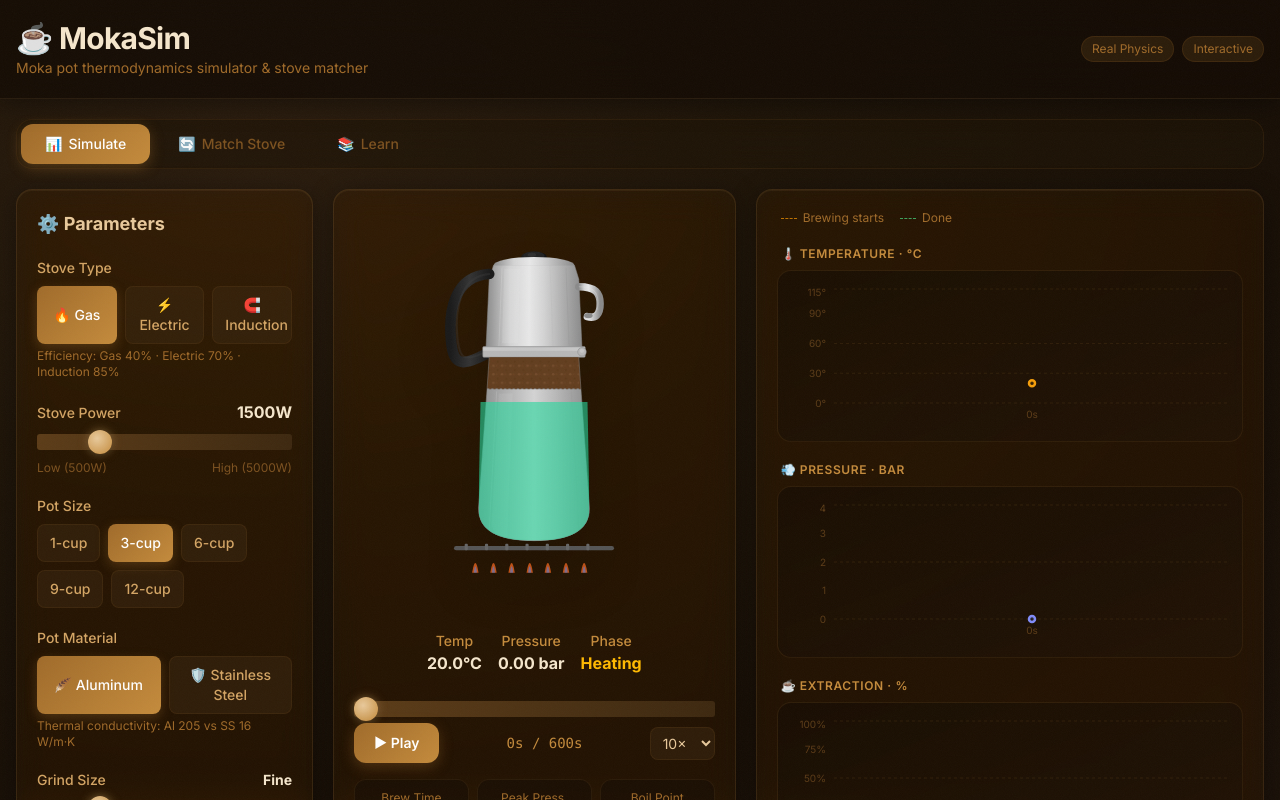
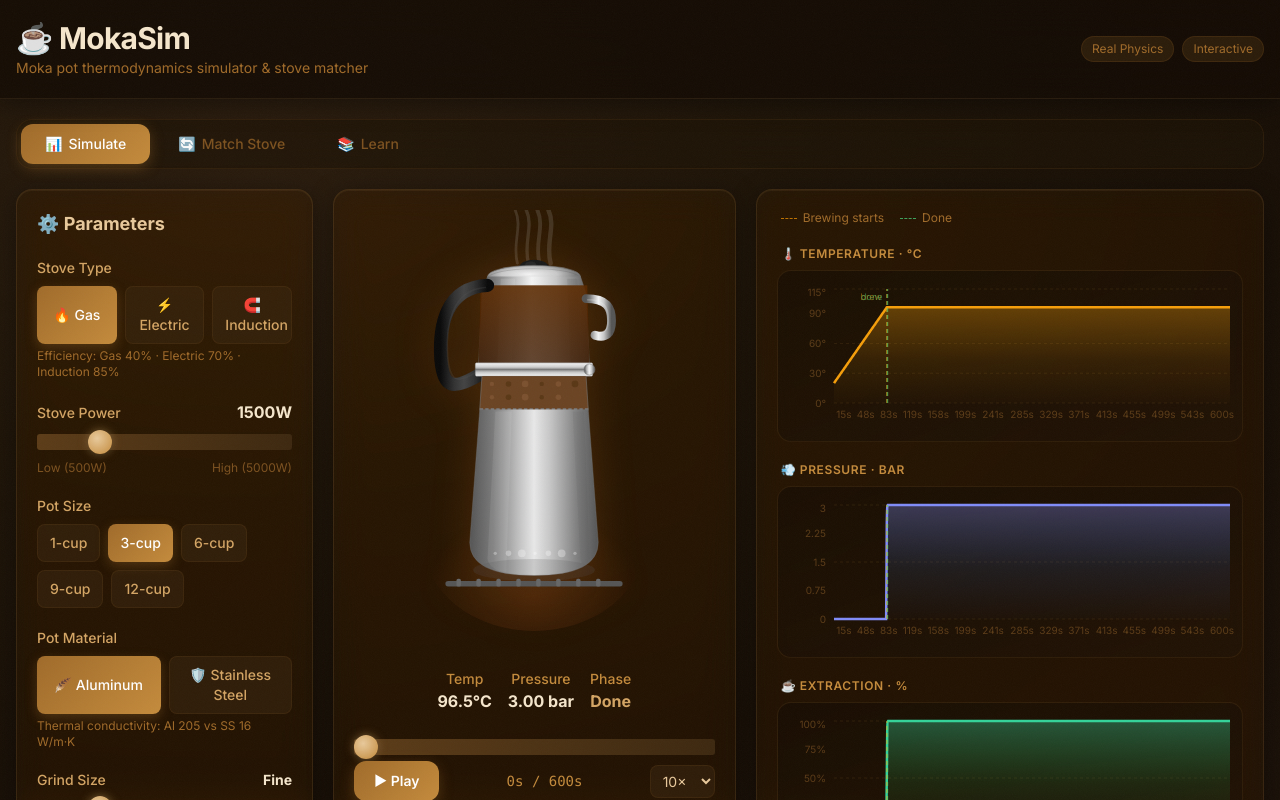
Before and after one commit to tarantellijacob3-Alfred/moka-pot-sim, a React (Vite) app: page / in a window 1280 px wide. Shown: the top 800 px of the page. Built offline with nearby package versions, Linux system fonts and the light colour scheme.

Commit message:
3D moka pot, charts show full data on load, better lighting/shadows

```diff
--- a/src/App.tsx
+++ b/src/App.tsx
@@ -29,12 +29,15 @@ export default function App() {
   const animRef = useRef<number | null>(null)
   const lastFrameRef = useRef<number>(0)
 
+  const [hasPlayed, setHasPlayed] = useState(false)
+
   // Run simulation when params change
   useEffect(() => {
     const data = simulate(params)
     setSimData(data)
     setCurrentTime(0)
     setIsPlaying(false)
+    setHasPlayed(false)
   }, [params])
 
   // Animation loop
@@ -68,14 +71,16 @@ export default function App() {
     }
   }, [isPlaying, animate])
 
-  const currentPoint = simData.find(p => p.time >= currentTime) || simData[simData.length - 1] || null
+  const maxTime = simData[simData.length - 1]?.time || 0
+  const displayTime = hasPlayed ? currentTime : maxTime
+  const currentPoint = simData.find(p => p.time >= displayTime) || simData[simData.length - 1] || null
   const brewTime = getBrewTime(simData)
   const peakPressure = getPeakPressure(simData)
   const bp = boilingPoint(params.altitude)
-  const maxTime = simData[simData.length - 1]?.time || 0
 
   const handlePlay = () => {
     if (currentTime >= maxTime) setCurrentTime(0)
+    setHasPlayed(true)
     setIsPlaying(!isPlaying)
   }
 
@@ -97,6 +102,7 @@ export default function App() {
         onChange={e => {
           setCurrentTime(Number(e.target.value))
           setIsPlaying(false)
+          setHasPlayed(true)
         }}
         className="w-full"
         style={{ margin: 0 }}
@@ -267,7 +273,7 @@ export default function App() {
             {/* Right: Charts */}
             <div className="lg:col-span-5">
               <div className="glass-panel rounded-2xl p-5">
-                <SimulationCharts data={simData} currentTime={currentTime} />
+                <SimulationCharts data={simData} currentTime={hasPlayed ? currentTime : maxTime} />
               </div>
             </div>
           </div>
--- a/src/components/MokaPotDiagram.tsx
+++ b/src/components/MokaPotDiagram.tsx
@@ -14,316 +14,288 @@ export default function MokaPotDiagram({ currentPoint, potMaterial }: Props) {
   const waterLevel = Math.max(0, 100 - extraction)
   const coffeeLevel = extraction
 
-  // Water color based on temperature
   const waterHue = Math.max(0, 200 - (temp / 100) * 200)
   const waterColor = `hsl(${waterHue}, 70%, 50%)`
 
   const showBubbles = temp > 85
   const showSteam = phase === 'brewing' || temp > 95
+  const isHot = temp > 70
 
-  // Material colors
-  const potBody = potMaterial === 'aluminum' ? '#b8b8b8' : '#707070'
-  const potLight = potMaterial === 'aluminum' ? '#d4d4d4' : '#909090'
-  const potDark = potMaterial === 'aluminum' ? '#8a8a8a' : '#505050'
-  const potShine = potMaterial === 'aluminum' ? '#e8e8e8' : '#a0a0a0'
+  // 3D material colors — richer gradients
+  const isAlu = potMaterial === 'aluminum'
+  const bodyMain = isAlu ? '#c8c8c8' : '#6a6a6a'
+  const bodyLight = isAlu ? '#e8e8e8' : '#999'
+  const bodyDark = isAlu ? '#7a7a7a' : '#3a3a3a'
+  const bodyShine = isAlu ? '#f4f4f4' : '#b0b0b0'
+  const bodyShadow = isAlu ? '#555' : '#222'
 
   return (
     <div className="flex flex-col items-center">
-      <svg viewBox="0 0 240 380" className="w-48 sm:w-56 md:w-64 drop-shadow-2xl">
+      <svg viewBox="0 0 260 400" className="w-52 sm:w-60 md:w-72" style={{ filter: isHot ? 'drop-shadow(0 0 20px rgba(255,140,50,0.15))' : 'drop-shadow(0 8px 24px rgba(0,0,0,0.4))' }}>
         <defs>
-          {/* Metallic gradient for pot body */}
-          <linearGradient id="potGradient" x1="0" y1="0" x2="1" y2="0">
-            <stop offset="0%" stopColor={potDark} />
-            <stop offset="25%" stopColor={potLight} />
-            <stop offset="45%" stopColor={potShine} />
-            <stop offset="60%" stopColor={potLight} />
-            <stop offset="100%" stopColor={potDark} />
+          {/* 3D body gradient — cylindrical highlight */}
+          <linearGradient id="body3d" x1="0" y1="0" x2="1" y2="0">
+            <stop offset="0%" stopColor={bodyShadow} />
+            <stop offset="15%" stopColor={bodyDark} />
+            <stop offset="35%" stopColor={bodyMain} />
+            <stop offset="48%" stopColor={bodyShine} />
+            <stop offset="55%" stopColor={bodyLight} />
+            <stop offset="70%" stopColor={bodyMain} />
+            <stop offset="90%" stopColor={bodyDark} />
+            <stop offset="100%" stopColor={bodyShadow} />
           </linearGradient>
-          <linearGradient id="potGradientDark" x1="0" y1="0" x2="1" y2="0">
-            <stop offset="0%" stopColor={potDark} />
-            <stop offset="30%" stopColor={potBody} />
-            <stop offset="50%" stopColor={potLight} />
-            <stop offset="70%" stopColor={potBody} />
-            <stop offset="100%" stopColor={potDark} />
+          {/* Darker version for lower chamber */}
+          <linearGradient id="body3dLower" x1="0" y1="0" x2="1" y2="0">
+            <stop offset="0%" stopColor={bodyShadow} />
+            <stop offset="18%" stopColor={bodyDark} />
+            <stop offset="40%" stopColor={bodyMain} />
+            <stop offset="50%" stopColor={bodyLight} />
+            <stop offset="62%" stopColor={bodyMain} />
+            <stop offset="85%" stopColor={bodyDark} />
+            <stop offset="100%" stopColor={bodyShadow} />
           </linearGradient>
-          {/* Lid knob gradient */}
-          <radialGradient id="knobGradient" cx="40%" cy="35%">
-            <stop offset="0%" stopColor="#333" />
-            <stop offset="100%" stopColor="#111" />
+          {/* Rim/band gradient — polished metal ring */}
+          <linearGradient id="rimGrad" x1="0" y1="0" x2="0" y2="1">
+            <stop offset="0%" stopColor={bodyShine} />
+            <stop offset="30%" stopColor={bodyMain} />
+            <stop offset="50%" stopColor={bodyDark} />
+            <stop offset="70%" stopColor={bodyMain} />
+            <stop offset="100%" stopColor={bodyShine} />
+          </linearGradient>
+          {/* Lid top ellipse — 3D curve */}
+          <radialGradient id="lidTop" cx="45%" cy="40%">
+            <stop offset="0%" stopColor={bodyShine} />
+            <stop offset="60%" stopColor={bodyMain} />
+            <stop offset="100%" stopColor={bodyDark} />
           </radialGradient>
-          {/* Handle gradient */}
-          <linearGradient id="handleGradient" x1="0" y1="0" x2="1" y2="0">
-            <stop offset="0%" stopColor="#1a1a1a" />
-            <stop offset="50%" stopColor="#333" />
-            <stop offset="100%" stopColor="#1a1a1a" />
+          {/* Knob */}
+          <radialGradient id="knob3d" cx="38%" cy="30%">
+            <stop offset="0%" stopColor="#555" />
+            <stop offset="50%" stopColor="#222" />
+            <stop offset="100%" stopColor="#0a0a0a" />
+          </radialGradient>
+          {/* Handle */}
+          <linearGradient id="handle3d" x1="0" y1="0" x2="1" y2="0">
+            <stop offset="0%" stopColor="#0a0a0a" />
+            <stop offset="30%" stopColor="#333" />
+            <stop offset="50%" stopColor="#444" />
+            <stop offset="70%" stopColor="#333" />
+            <stop offset="100%" stopColor="#0a0a0a" />
+          </linearGradient>
+          {/* Hot glow */}
+          <radialGradient id="hotGlow" cx="50%" cy="80%">
+            <stop offset="0%" stopColor="rgba(255,120,40,0.15)" />
+            <stop offset="100%" stopColor="rgba(255,120,40,0)" />
+          </radialGradient>
+          {/* Water gradient */}
+          <linearGradient id="waterGrad" x1="0" y1="0" x2="0" y2="1">
+            <stop offset="0%" stopColor={waterColor} stopOpacity="0.7" />
+            <stop offset="100%" stopColor={waterColor} stopOpacity="0.5" />
+          </linearGradient>
+          {/* Coffee gradient */}
+          <linearGradient id="coffeeGrad" x1="0" y1="0" x2="0" y2="1">
+            <stop offset="0%" stopColor="#5c2a00" stopOpacity="0.9" />
+            <stop offset="100%" stopColor="#3d1a00" stopOpacity="0.8" />
           </linearGradient>
         </defs>
 
+        {/* ====== HOT GLOW ====== */}
+        {isHot && <ellipse cx="130" cy="300" rx="100" ry="80" fill="url(#hotGlow)" />}
+
         {/* ====== STEAM ====== */}
         {showSteam && (
-          <g opacity="0.6">
-            {[0, 1, 2, 3, 4].map(i => (
+          <g>
+            {[0, 1, 2, 3].map(i => (
+              <path
+                key={i}
+                d={`M ${115 + i * 10} 48 C ${110 + i * 10} 30, ${120 + i * 10} 15, ${113 + i * 10} 0`}
+                fill="none"
+                stroke="rgba(255,255,255,0.12)"
+                strokeWidth={2.5 + i * 0.5}
+                strokeLinecap="round"
+              >
+                <animate
+                  attributeName="d"
+                  values={`M ${115 + i * 10} 48 C ${110 + i * 10} 30, ${120 + i * 10} 15, ${113 + i * 10} 0;M ${115 + i * 10} 48 C ${122 + i * 10} 28, ${108 + i * 10} 12, ${118 + i * 10} -5;M ${115 + i * 10} 48 C ${110 + i * 10} 30, ${120 + i * 10} 15, ${113 + i * 10} 0`}
+                  dur={`${2.2 + i * 0.5}s`}
+                  repeatCount="indefinite"
+                />
+                <animate attributeName="opacity" values="0.15;0.03;0.15" dur={`${2.2 + i * 0.5}s`} repeatCount="indefinite" />
+              </path>
+            ))}
+          </g>
+        )}
+
+        {/* ====== KNOB (bakelite) ====== */}
+        <ellipse cx="130" cy="52" rx="14" ry="6" fill="url(#knob3d)" />
+        <ellipse cx="130" cy="50" rx="12" ry="5" fill="#1a1a1a" />
+        <ellipse cx="127" cy="49" rx="5" ry="2.5" fill="#333" opacity="0.5" />
+
+        {/* ====== LID ====== */}
+        <ellipse cx="130" cy="60" rx="42" ry="10" fill="url(#lidTop)" stroke={bodyDark} strokeWidth="0.5" />
+        {/* Lid rim shadow */}
+        <ellipse cx="130" cy="62" rx="42" ry="9" fill="none" stroke={bodyShadow} strokeWidth="0.5" opacity="0.4" />
+
+        {/* ====== UPPER CHAMBER ====== */}
+        <path
+          d="M 88 60 L 83 75 L 80 140 L 180 140 L 177 75 L 172 60"
+          fill="url(#body3d)"
+          stroke={bodyDark}
+          strokeWidth="0.3"
+        />
+        {/* 3D highlight strip */}
+        <path d="M 100 62 L 97 138 L 110 138 L 113 62" fill={bodyShine} opacity="0.12" />
+        {/* Shadow strip right */}
+        <path d="M 160 62 L 163 138 L 172 138 L 169 62" fill={bodyShadow} opacity="0.15" />
+
+        {/* Coffee in upper chamber */}
+        {coffeeLevel > 0 && (
+          <>
+            <clipPath id="upperClip">
+              <path d="M 82 64 L 80 140 L 180 140 L 178 64 Z" />
+            </clipPath>
+            <rect
+              x="80" y={140 - (coffeeLevel / 100) * 72}
+              width="100" height={(coffeeLevel / 100) * 72}
+              fill="url(#coffeeGrad)"
+              clipPath="url(#upperClip)"
+            >
+              <animate attributeName="opacity" values="0.75;0.9;0.75" dur="2.5s" repeatCount="indefinite" />
+            </rect>
+          </>
+        )}
+
+        {/* ====== SPOUT ====== */}
+        <path
+          d="M 177 80 C 196 80 200 88 200 100 C 200 112 195 116 185 113"
+          fill="none"
+          stroke="url(#body3d)"
+          strokeWidth="8"
+          strokeLinecap="round"
+        />
+        {/* Spout highlight */}
+        <path
+          d="M 178 81 C 194 81 197 88 197 99 C 197 109 193 112 185 110"
+          fill="none"
+          stroke={bodyShine}
+          strokeWidth="1.5"
+          opacity="0.25"
+        />
+
+        {/* ====== HANDLE (bakelite, 3D) ====== */}
+        <path
+          d="M 88 68 C 50 70 44 105 46 135 C 48 160 56 164 82 148"
+          fill="none"
+          stroke="url(#handle3d)"
+          strokeWidth="12"
+          strokeLinecap="round"
+        />
+        {/* Handle inner shine */}
+        <path
+          d="M 86 70 C 56 72 50 104 52 132 C 54 155 60 158 80 145"
+          fill="none"
+          stroke="#555"
+          strokeWidth="1.5"
+          opacity="0.25"
+          strokeLinecap="round"
+        />
+
+        {/* ====== WAIST BAND ====== */}
+        <rect x="77" y="138" width="106" height="12" rx="1" fill="url(#rimGrad)" stroke={bodyDark} strokeWidth="0.3" />
+        {/* Band shine */}
+        <rect x="77" y="139" width="106" height="4" rx="1" fill={bodyShine} opacity="0.2" />
+        {/* Safety valve */}
+        <circle cx="180" cy="144" r="5" fill="url(#body3d)" stroke={bodyDark} strokeWidth="0.5" />
+        <circle cx="179" cy="143" r="2.5" fill={bodyShine} opacity="0.2" />
+
+        {/* ====== FILTER BASKET (grounds) ====== */}
+        <path
+          d="M 83 150 L 81 180 L 179 180 L 177 150"
+          fill="#6b4423"
+          stroke={bodyDark}
+          strokeWidth="0.5"
+        />
+        {/* Grounds texture */}
+        {[0,1,2,3,4,5,6,7,8,9,10].map(i => (
+          <circle key={i} cx={92 + (i % 6) * 15} cy={157 + Math.floor(i / 6) * 12} r={2 + (i % 3) * 0.5}
+            fill={i % 2 === 0 ? '#8B5E3C' : '#4a2c0a'} opacity="0.5" />
+        ))}
+        {/* Perforated plate */}
+        <line x1="81" y1="180" x2="179" y2="180" stroke={bodyDark} strokeWidth="2" strokeDasharray="3,2" />
+
+        {/* ====== LOWER CHAMBER ====== */}
+        <path
+          d="M 81 180 L 72 300 Q 72 330 130 330 Q 188 330 188 300 L 179 180"
+          fill="url(#body3dLower)"
+          stroke={bodyDark}
+          strokeWidth="0.3"
+        />
+        {/* 3D highlight strip on lower body */}
+        <path d="M 95 182 L 88 315 Q 90 325 105 327 L 110 182" fill={bodyShine} opacity="0.08" />
+        {/* Shadow on right of lower body */}
+        <path d="M 165 182 L 172 315 Q 175 325 180 315 L 175 182" fill={bodyShadow} opacity="0.1" />
+        {/* Bottom ellipse to show 3D roundness */}
+        <ellipse cx="130" cy="325" rx="55" ry="10" fill={bodyShadow} opacity="0.2" />
+
+        {/* Water */}
+        <clipPath id="lowerClip">
+          <path d="M 74 184 L 72 300 Q 72 330 130 330 Q 188 330 188 300 L 186 184 Z" />
+        </clipPath>
+        <rect
+          x="72" y={330 - (waterLevel / 100) * 140}
+          width="116" height={(waterLevel / 100) * 140}
+          fill="url(#waterGrad)"
+          clipPath="url(#lowerClip)"
+        />
+
+        {/* Bubbles */}
+        {showBubbles && (
+          <g clipPath="url(#lowerClip)">
+            {[0,1,2,3,4,5,6].map(i => (
+              <circle key={i} cx={95 + i * 12} cy={310} r={1.5 + (i % 3)}
+                fill="rgba(255,255,255,0.3)">
+                <animate attributeName="cy" values={`${310};${230};${310}`} dur={`${1 + i * 0.2}s`} repeatCount="indefinite" />
+                <animate attributeName="opacity" values="0.35;0;0.35" dur={`${1 + i * 0.2}s`} repeatCount="indefinite" />
+              </circle>
+            ))}
+          </g>
+        )}
+
+        {/* ====== STOVE ====== */}
+        <rect x="50" y="335" width="160" height="5" rx="2.5" fill="#555" />
+        {[0,1,2,3,4,5,6,7].map(i => (
+          <rect key={i} x={60 + i * 18} y="333" width="4" height="7" rx="1.5" fill="#666" />
+        ))}
+
+        {/* Flames */}
+        {phase !== 'done' && (
+          <g>
+            {[0,1,2,3,4,5,6,7].map(i => (
               <g key={i}>
                 <path
-                  d={`M ${105 + i * 8} 42 Q ${100 + i * 8} ${25 - i * 3} ${108 + i * 8} ${10 - i * 2}`}
-                  fill="none"
-                  stroke="rgba(255,255,255,0.2)"
-                  strokeWidth="3"
-                  strokeLinecap="round"
+                  d={`M ${65 + i * 16} 360 Q ${67.5 + i * 16} 342 ${70 + i * 16} 360`}
+                  fill="#ff6b20" opacity="0.65"
                 >
                   <animate
-                    attributeName="opacity"
-                    values="0.3;0.05;0.3"
-                    dur={`${1.5 + i * 0.4}s`}
-                    repeatCount="indefinite"
+                    attributeName="d"
+                    values={`M ${65 + i * 16} 360 Q ${67.5 + i * 16} 342 ${70 + i * 16} 360;M ${65 + i * 16} 360 Q ${67.5 + i * 16} 338 ${70 + i * 16} 360;M ${65 + i * 16} 360 Q ${67.5 + i * 16} 342 ${70 + i * 16} 360`}
+                    dur={`${0.35 + i * 0.06}s`} repeatCount="indefinite"
                   />
+                </path>
+                <path
+                  d={`M ${66.5 + i * 16} 360 Q ${67.5 + i * 16} 348 ${68.5 + i * 16} 360`}
+                  fill="#4488ff" opacity="0.45"
+                >
                   <animate
                     attributeName="d"
-                    values={`M ${105 + i * 8} 42 Q ${100 + i * 8} ${25 - i * 3} ${108 + i * 8} ${10 - i * 2};M ${105 + i * 8} 42 Q ${112 + i * 8} ${20 - i * 3} ${103 + i * 8} ${5 - i * 2};M ${105 + i * 8} 42 Q ${100 + i * 8} ${25 - i * 3} ${108 + i * 8} ${10 - i * 2}`}
-                    dur={`${2 + i * 0.3}s`}
-                    repeatCount="indefinite"
+                    values={`M ${66.5 + i * 16} 360 Q ${67.5 + i * 16} 348 ${68.5 + i * 16} 360;M ${66.5 + i * 16} 360 Q ${67.5 + i * 16} 345 ${68.5 + i * 16} 360;M ${66.5 + i * 16} 360 Q ${67.5 + i * 16} 348 ${68.5 + i * 16} 360`}
+                    dur={`${0.3 + i * 0.05}s`} repeatCount="indefinite"
                   />
                 </path>
               </g>
             ))}
           </g>
         )}
-
-        {/* ====== LID KNOB (black bakelite) ====== */}
-        <ellipse cx="120" cy="44" rx="12" ry="5" fill="url(#knobGradient)" />
-        <rect x="112" y="44" width="16" height="6" rx="2" fill="url(#knobGradient)" />
-        <ellipse cx="120" cy="43" rx="10" ry="4" fill="#222" />
-        <ellipse cx="118" cy="42" rx="4" ry="2" fill="#444" opacity="0.4" />
-
-        {/* ====== LID ====== */}
-        <ellipse cx="120" cy="52" rx="38" ry="8" fill="url(#potGradient)" />
-        <path
-          d="M 82 52 Q 82 56 120 58 Q 158 56 158 52"
-          fill={potDark}
-          opacity="0.3"
-        />
-
-        {/* ====== UPPER CHAMBER (octagonal/faceted look) ====== */}
-        <path
-          d="M 82 52 L 78 65 L 75 130 L 165 130 L 162 65 L 158 52"
-          fill="url(#potGradient)"
-          stroke={potDark}
-          strokeWidth="0.5"
-        />
-        {/* Facet lines to suggest octagonal shape */}
-        <line x1="90" y1="54" x2="87" y2="130" stroke={potShine} strokeWidth="0.5" opacity="0.4" />
-        <line x1="150" y1="54" x2="153" y2="130" stroke={potDark} strokeWidth="0.5" opacity="0.4" />
-        <line x1="105" y1="52" x2="102" y2="130" stroke={potShine} strokeWidth="0.3" opacity="0.2" />
-        <line x1="135" y1="52" x2="138" y2="130" stroke={potDark} strokeWidth="0.3" opacity="0.2" />
-
-        {/* Shine highlight on upper body */}
-        <path
-          d="M 92 55 L 90 125 L 105 125 L 107 55"
-          fill={potShine}
-          opacity="0.15"
-        />
-
-        {/* Coffee filling upper chamber */}
-        {coffeeLevel > 0 && (
-          <>
-            <clipPath id="upperChamber">
-              <path d="M 78 56 L 75 130 L 165 130 L 162 56 Z" />
-            </clipPath>
-            <rect
-              x="75"
-              y={130 - (coffeeLevel / 100) * 70}
-              width="90"
-              height={(coffeeLevel / 100) * 70}
-              fill="#3d1a00"
-              clipPath="url(#upperChamber)"
-              opacity="0.8"
-            >
-              <animate
-                attributeName="opacity"
-                values="0.7;0.85;0.7"
-                dur="2s"
-                repeatCount="indefinite"
-              />
-            </rect>
-            {/* Coffee surface shine */}
-            <line
-              x1="80"
-              y1={130 - (coffeeLevel / 100) * 70}
-              x2="160"
-              y2={130 - (coffeeLevel / 100) * 70}
-              stroke="#5c2a00"
-              strokeWidth="1.5"
-              clipPath="url(#upperChamber)"
-              opacity="0.6"
-            />
-          </>
-        )}
-
-        {/* ====== SPOUT ====== */}
-        <path
-          d="M 162 72 C 178 72 182 78 182 88 C 182 98 178 102 170 100"
-          fill="none"
-          stroke="url(#potGradient)"
-          strokeWidth="7"
-          strokeLinecap="round"
-        />
-        <path
-          d="M 162 72 C 176 72 180 77 180 87 C 180 96 176 99 170 98"
-          fill="none"
-          stroke={potShine}
-          strokeWidth="1"
-          opacity="0.3"
-        />
-        {/* Spout opening */}
-        <ellipse cx="171" cy="99" rx="4" ry="2.5" fill={potDark} />
-
-        {/* ====== HANDLE (black bakelite, curved) ====== */}
-        <path
-          d="M 78 60 C 45 62 40 95 42 120 C 44 145 50 148 75 135"
-          fill="none"
-          stroke="url(#handleGradient)"
-          strokeWidth="10"
-          strokeLinecap="round"
-          strokeLinejoin="round"
-        />
-        {/* Handle inner highlight */}
-        <path
-          d="M 78 60 C 50 62 46 95 48 118 C 50 140 54 143 75 133"
-          fill="none"
-          stroke="#444"
-          strokeWidth="2"
-          opacity="0.3"
-          strokeLinecap="round"
-        />
-
-        {/* ====== WAIST / JOINT BAND ====== */}
-        <rect x="72" y="128" width="96" height="10" rx="1" fill={potBody} stroke={potDark} strokeWidth="0.5" />
-        <rect x="72" y="129" width="96" height="3" fill={potShine} opacity="0.3" />
-        {/* Safety valve bump */}
-        <circle cx="165" cy="133" r="4" fill={potBody} stroke={potDark} strokeWidth="0.5" />
-        <circle cx="165" cy="132" r="2" fill={potShine} opacity="0.3" />
-
-        {/* ====== FILTER BASKET (inside, visible through cross-section feel) ====== */}
-        <path
-          d="M 78 138 L 76 168 L 164 168 L 162 138"
-          fill="#6b4423"
-          stroke={potDark}
-          strokeWidth="0.5"
-          opacity="0.9"
-        />
-        {/* Grounds texture */}
-        <pattern id="groundsPattern" x="0" y="0" width="8" height="8" patternUnits="userSpaceOnUse">
-          <circle cx="2" cy="2" r="1.2" fill="#8B5E3C" opacity="0.6" />
-          <circle cx="6" cy="6" r="1" fill="#4a2c0a" opacity="0.4" />
-          <circle cx="5" cy="2" r="0.8" fill="#7a4a28" opacity="0.5" />
-        </pattern>
-        <rect x="78" y="140" width="84" height="26" fill="url(#groundsPattern)" opacity="0.7" />
-        {/* Perforated plate line */}
-        <line x1="76" y1="168" x2="164" y2="168" stroke={potDark} strokeWidth="1.5" strokeDasharray="2,2" />
-
-        {/* ====== LOWER CHAMBER (boiler) ====== */}
-        <path
-          d="M 76 168 L 68 280 Q 68 310 120 310 Q 172 310 172 280 L 164 168"
-          fill="url(#potGradientDark)"
-          stroke={potDark}
-          strokeWidth="0.5"
-        />
-        {/* Facet lines on lower body */}
-        <line x1="85" y1="170" x2="78" y2="300" stroke={potShine} strokeWidth="0.5" opacity="0.3" />
-        <line x1="155" y1="170" x2="162" y2="300" stroke={potDark} strokeWidth="0.5" opacity="0.3" />
-        {/* Shine on lower body */}
-        <path
-          d="M 87 172 L 80 295 Q 82 305 95 307 L 100 172"
-          fill={potShine}
-          opacity="0.1"
-        />
-
-        {/* Water in lower chamber */}
-        <clipPath id="lowerChamber">
-          <path d="M 70 172 L 68 280 Q 68 310 120 310 Q 172 310 172 280 L 170 172 Z" />
-        </clipPath>
-        <rect
-          x="68"
-          y={310 - (waterLevel / 100) * 130}
-          width="104"
-          height={(waterLevel / 100) * 130}
-          fill={waterColor}
-          clipPath="url(#lowerChamber)"
-          opacity="0.6"
-        />
-
-        {/* Bubbles */}
-        {showBubbles && (
-          <g clipPath="url(#lowerChamber)">
-            {[0, 1, 2, 3, 4, 5].map(i => (
-              <circle
-                key={i}
-                cx={90 + i * 14}
-                cy={290}
-                r={1.5 + (i % 3)}
-                fill="rgba(255,255,255,0.35)"
-              >
-                <animate
-                  attributeName="cy"
-                  values={`${290};${220};${290}`}
-                  dur={`${1.2 + i * 0.25}s`}
-                  repeatCount="indefinite"
-                />
-                <animate
-                  attributeName="opacity"
-                  values="0.4;0;0.4"
-                  dur={`${1.2 + i * 0.25}s`}
-                  repeatCount="indefinite"
-                />
-              </circle>
-            ))}
-          </g>
-        )}
-
-        {/* ====== STOVE GRATE ====== */}
-        <rect x="45" y="315" width="150" height="4" rx="2" fill="#555" />
-        {/* Grate bars */}
-        {[0, 1, 2, 3, 4, 5, 6].map(i => (
-          <rect key={i} x={55 + i * 19} y="313" width="3" height="6" rx="1" fill="#666" />
-        ))}
-
-        {/* Flames */}
-        <g>
-          {[0, 1, 2, 3, 4, 5, 6].map(i => (
-            <g key={i}>
-              {/* Outer flame (orange) */}
-              <path
-                d={`M ${62 + i * 17} 340 Q ${65 + i * 17} ${phase !== 'done' ? 322 : 335} ${68 + i * 17} 340`}
-                fill={phase !== 'done' ? '#ff6b20' : '#444'}
-                opacity={phase !== 'done' ? 0.7 : 0.2}
-              >
-                {phase !== 'done' && (
-                  <animate
-                    attributeName="d"
-                    values={`M ${62 + i * 17} 340 Q ${65 + i * 17} 322 ${68 + i * 17} 340;M ${62 + i * 17} 340 Q ${65 + i * 17} 318 ${68 + i * 17} 340;M ${62 + i * 17} 340 Q ${65 + i * 17} 322 ${68 + i * 17} 340`}
-                    dur={`${0.4 + i * 0.08}s`}
-                    repeatCount="indefinite"
-                  />
-                )}
-              </path>
-              {/* Inner flame (blue) */}
-              {phase !== 'done' && (
-                <path
-                  d={`M ${63.5 + i * 17} 340 Q ${65 + i * 17} 328 ${66.5 + i * 17} 340`}
-                  fill="#4488ff"
-                  opacity="0.5"
-                >
-                  <animate
-                    attributeName="d"
-                    values={`M ${63.5 + i * 17} 340 Q ${65 + i * 17} 328 ${66.5 + i * 17} 340;M ${63.5 + i * 17} 340 Q ${65 + i * 17} 325 ${66.5 + i * 17} 340;M ${63.5 + i * 17} 340 Q ${65 + i * 17} 328 ${66.5 + i * 17} 340`}
-                    dur={`${0.35 + i * 0.07}s`}
-                    repeatCount="indefinite"
-                  />
-                </path>
-              )}
-            </g>
-          ))}
-        </g>
       </svg>
 
       {/* Status indicators */}
```
